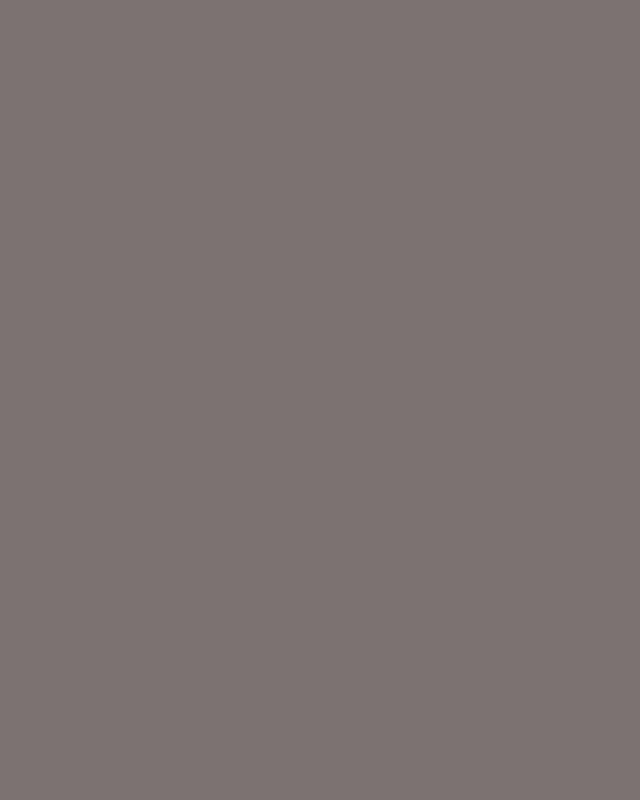
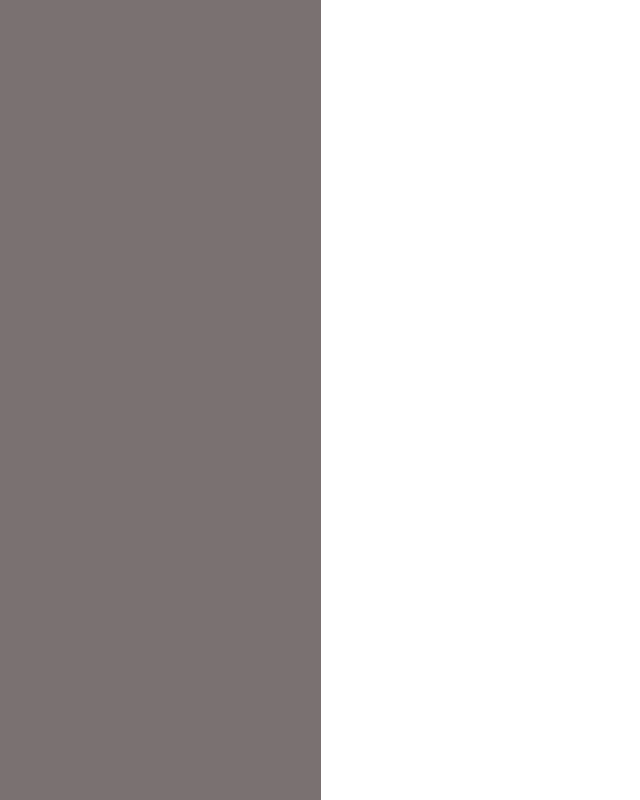
Before and after one commit to AditiAditya/Aditya-project1-html, a plain HTML site: page shy4.html in a window 1280 px wide. Shown: the whole page, without its empty margins (319-959 px from the left). Drawn offline with Linux system fonts and the light colour scheme.

Commit message:
commit shy4

```diff
--- a/shy4.html
+++ b/shy4.html
@@ -7,6 +7,8 @@
     <link rel="stylesheet" href="style.css">
 </head>
 <body>
-    <div id="background"></div>
+    <div id="background">
+        <div></div>
+    </div>
 </body>
 </html>
--- a/style.css
+++ b/style.css
@@ -11,7 +11,7 @@ body {
 }
 
 #background {
-    width: 100%;
+    width: 50%;
     height: 100%;
     background-color: rgb(122, 113, 113);
 }
```
